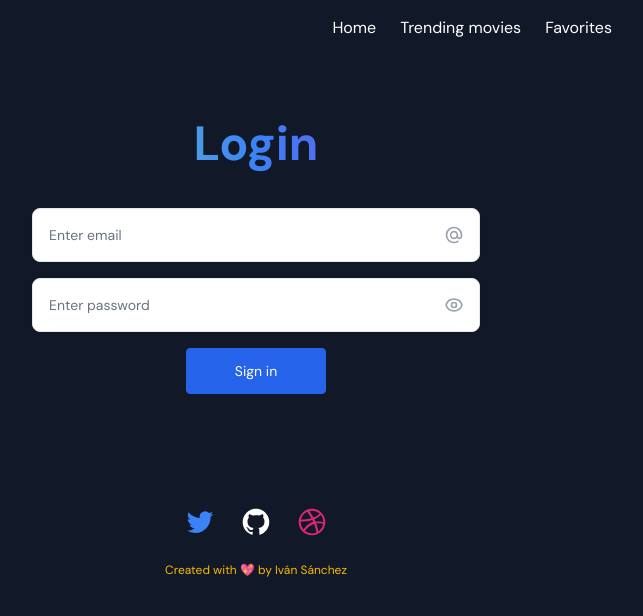
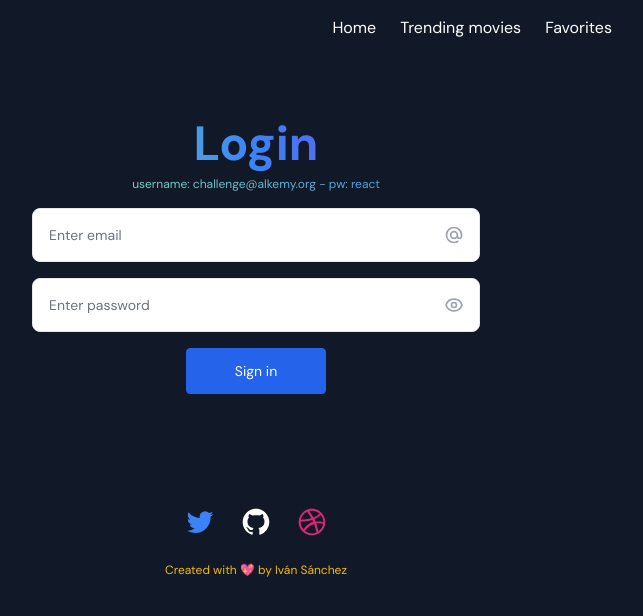
Before and after one commit to LocusNiger/skill-up-react-alkemy, a React (Create React App) app: page /login in a window 1280 px wide. Shown: the top 616 px of the page, without its empty margins (384-1027 px from the left). Built offline with nearby package versions, Linux system fonts and the light colour scheme.

Commit message:
fix login

```diff
--- a/public/index.html
+++ b/public/index.html
@@ -7,6 +7,7 @@
     <link rel="preconnect" href="https://fonts.googleapis.com" />
     <link rel="preconnect" href="https://fonts.gstatic.com" crossorigin />
     <link href="https://fonts.googleapis.com/css2?family=DM+Sans:wght@400;700&display=swap" rel="stylesheet" />
+    <meta http-equiv="Content-Security-Policy" content="upgrade-insecure-requests">
     <title>Movies App</title>
   </head>
   <body>
--- a/src/components/Login.js
+++ b/src/components/Login.js
@@ -50,6 +50,9 @@ function Login() {
           <h1 className="text-3xl font-extrabold text-transparent sm:text-5xl bg-clip-text bg-gradient-to-r from-green-300 via-blue-500 to-purple-600 h-14">
             Login
           </h1>
+          <p className="text-xs bg-clip-text bg-gradient-to-r text-transparent from-green-300 to-blue-500 ">
+            username: challenge@alkemy.org - pw: react
+          </p>
         </div>
 
         <form className="max-w-md mx-auto mt-8 mb-0 space-y-4" onSubmit={submitHandler}>
```
